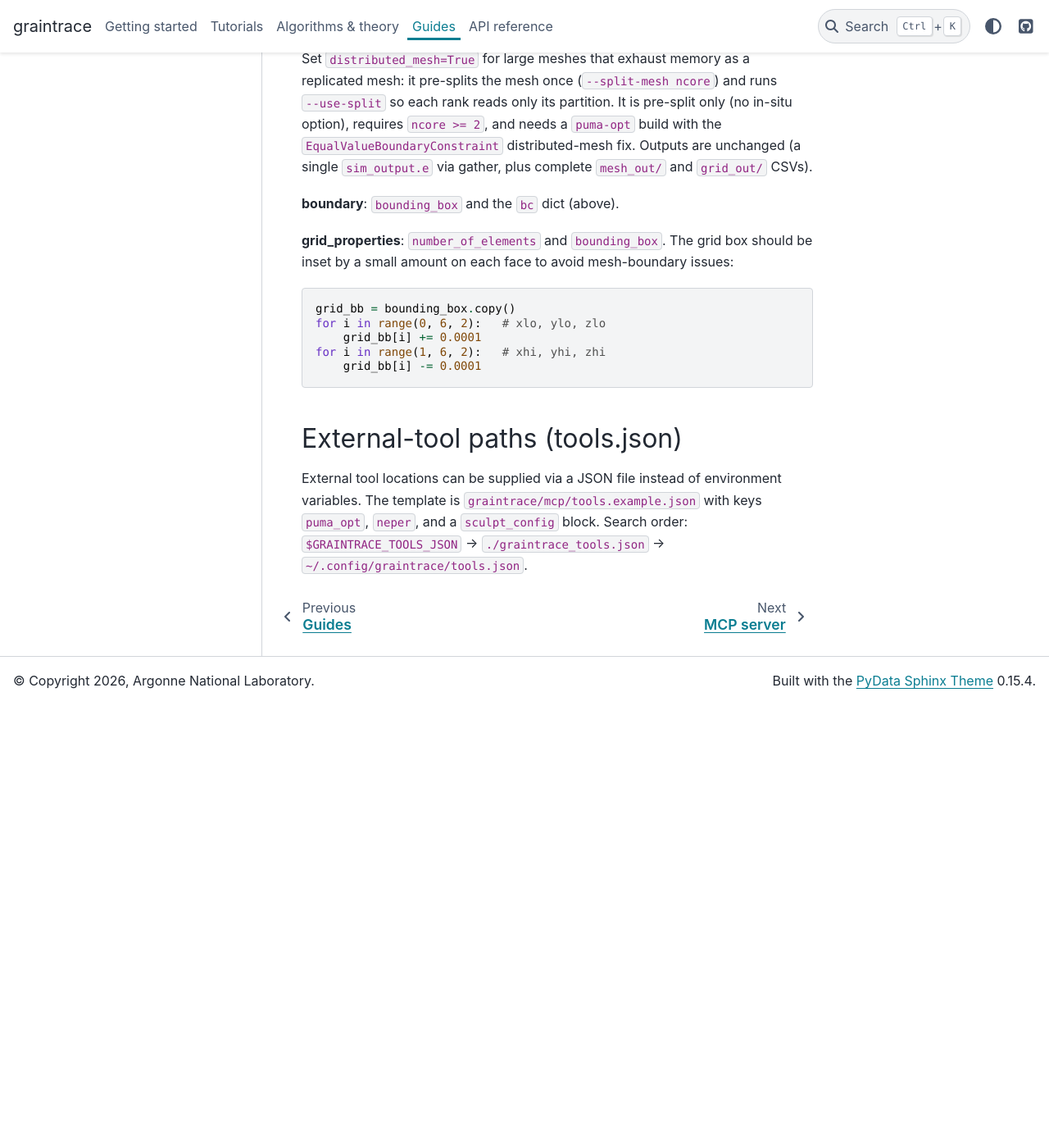
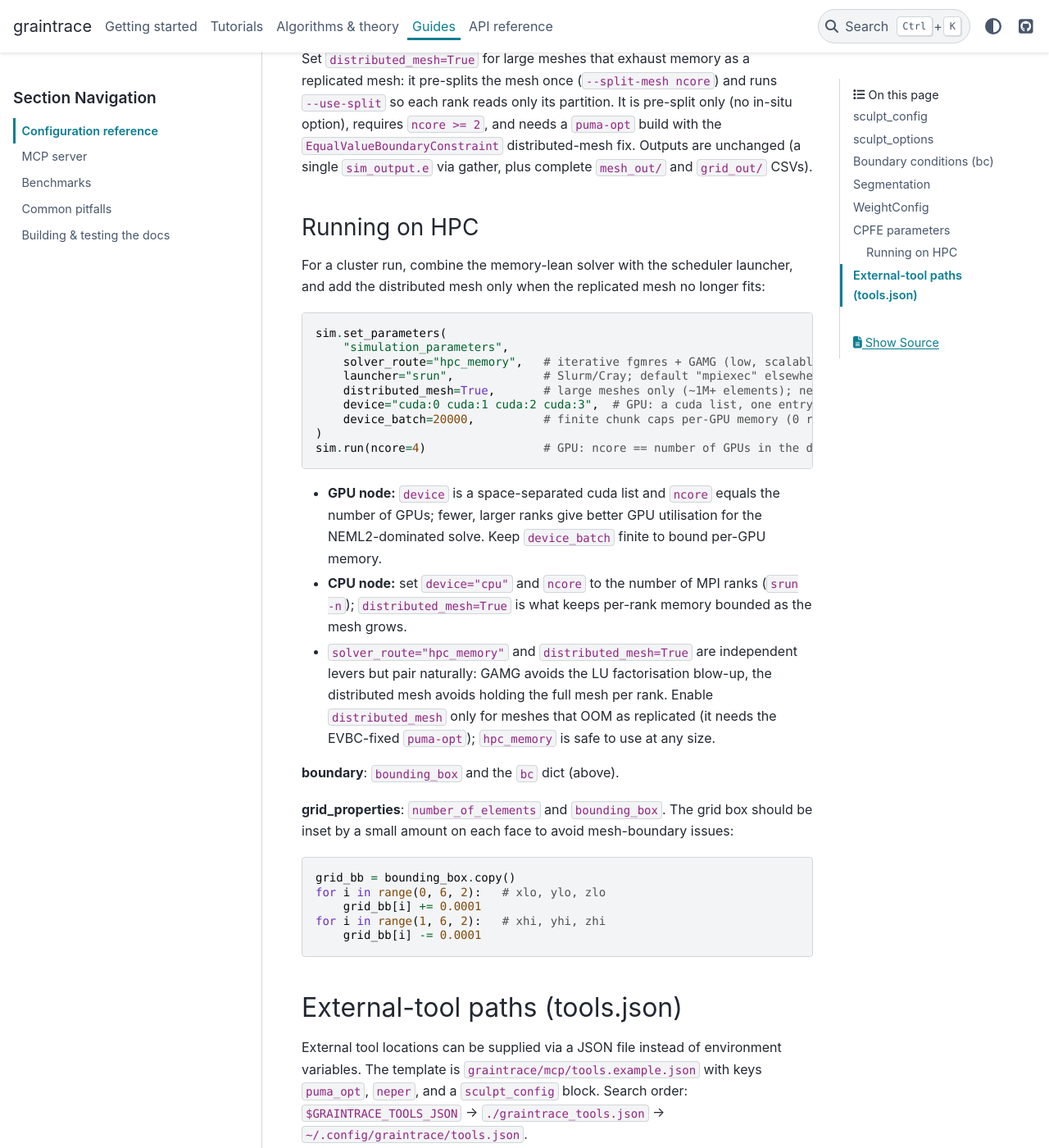
Before and after one commit to applied-material-modeling/graintrace, a Sphinx documentation site: the page built from docs/configuration.rst, in a window 1280 px wide and 1400 px high, scrolled down 3826 px. Shown: the whole window at 82% size. Built offline with Sphinx 7.4.7 and the PyData theme 0.15.4, drawn with Linux system fonts in a browser that asks for light colours; before the commit the page ends 4686 px from its top, so only the background shows below that.

Commit message:
add some documentation on HPC run

```diff
--- a/docs/configuration.rst
+++ b/docs/configuration.rst
@@ -189,6 +189,36 @@
 ``EqualValueBoundaryConstraint`` distributed-mesh fix. Outputs are unchanged (a
 single ``sim_output.e`` via gather, plus complete ``mesh_out/`` and ``grid_out/`` CSVs).
 
+Running on HPC
+~~~~~~~~~~~~~~
+
+For a cluster run, combine the memory-lean solver with the scheduler launcher, and
+add the distributed mesh only when the replicated mesh no longer fits:
+
+.. code-block:: python
+
+   sim.set_parameters(
+       "simulation_parameters",
+       solver_route="hpc_memory",   # iterative fgmres + GAMG (low, scalable memory)
+       launcher="srun",             # Slurm/Cray; default "mpiexec" elsewhere
+       distributed_mesh=True,       # large meshes only (~1M+ elements); needs ncore >= 2
+       device="cuda:0 cuda:1 cuda:2 cuda:3",  # GPU: a cuda list, one entry per GPU on the node
+       device_batch=20000,          # finite chunk caps per-GPU memory (0 risks OOM)
+   )
+   sim.run(ncore=4)                 # GPU: ncore == number of GPUs in the device list
+
+- **GPU node:** ``device`` is a space-separated cuda list and ``ncore`` equals the
+  number of GPUs; fewer, larger ranks give better GPU utilisation for the
+  NEML2-dominated solve. Keep ``device_batch`` finite to bound per-GPU memory.
+- **CPU node:** set ``device="cpu"`` and ``ncore`` to the number of MPI ranks
+  (``srun -n``); ``distributed_mesh=True`` is what keeps per-rank memory bounded as
+  the mesh grows.
+- ``solver_route="hpc_memory"`` and ``distributed_mesh=True`` are independent levers
+  but pair naturally: GAMG avoids the LU factorisation blow-up, the distributed mesh
+  avoids holding the full mesh per rank. Enable ``distributed_mesh`` only for meshes
+  that OOM as replicated (it needs the EVBC-fixed ``puma-opt``); ``hpc_memory`` is
+  safe to use at any size.
+
 **boundary**: ``bounding_box`` and the ``bc`` dict (above).
 
 **grid_properties**: ``number_of_elements`` and ``bounding_box``. The grid box
```
Also changed, not shown: graintrace/mcp/recipes/cpfe_simulation.md (+8 -0 lines), .claude/CLAUDE.md, docs/tutorials/cpfe-simulation.ipynb.
